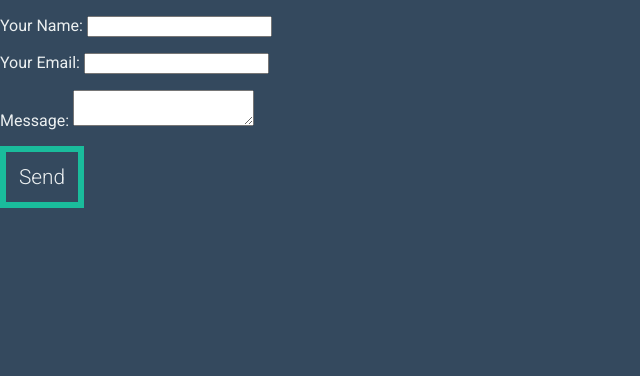
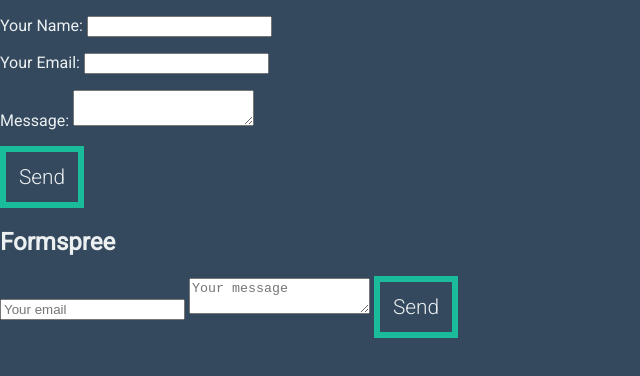
Before and after one commit to AdrianoNrodrigues/adrianonrodrigues.github.io, a plain HTML site: page contato.html in a window 1280 px wide. Shown: the whole page, without its empty margins (0-640 px from the left). Drawn offline with Linux system fonts and the light colour scheme.

Commit message:
teste formspree

```diff
--- a/contato.html
+++ b/contato.html
@@ -24,5 +24,11 @@
       <button type="submit">Send</button>
     </p>
   </form>
+<h2>Formspree</h2>
+  <form method="POST" action="https://formspree.io/addnrodrigues@gmail.com">
+    <input type="email" name="email" placeholder="Your email">
+    <textarea name="message" placeholder="Your message"></textarea>
+    <button type="submit">Send</button>
+  </form>
 </body>
 </html>
```
